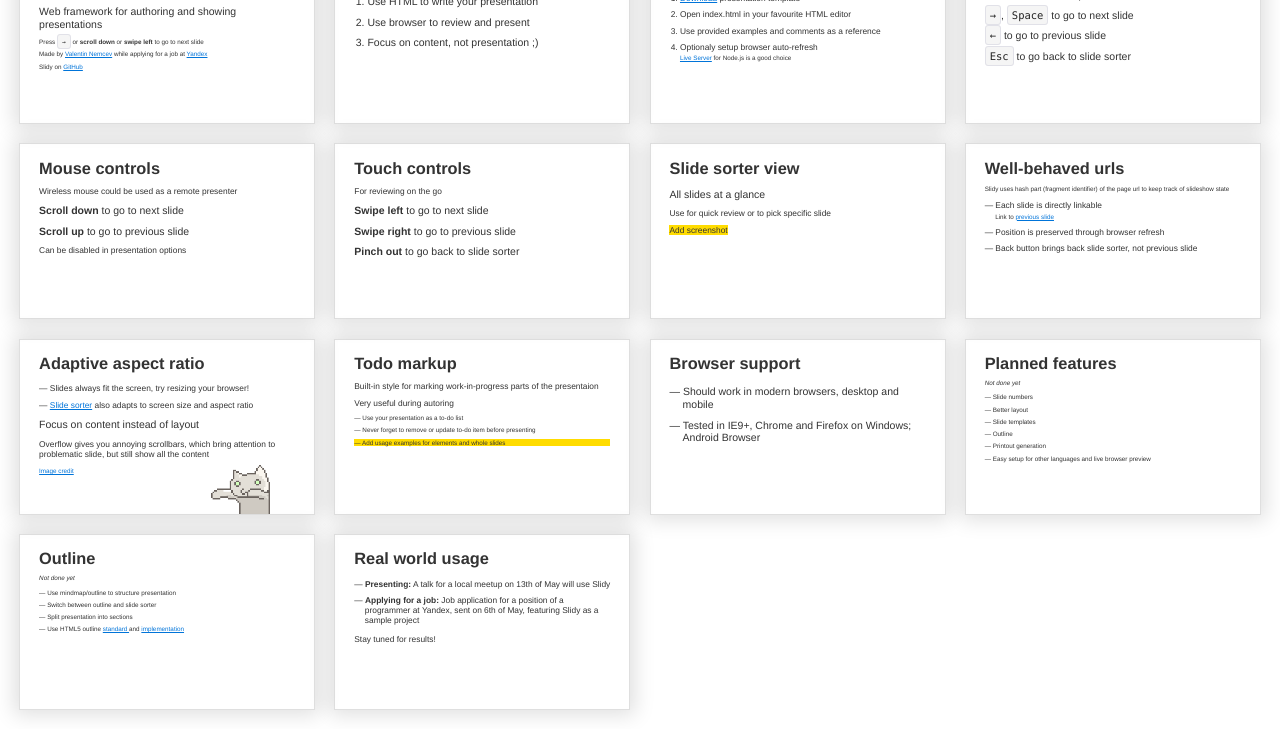
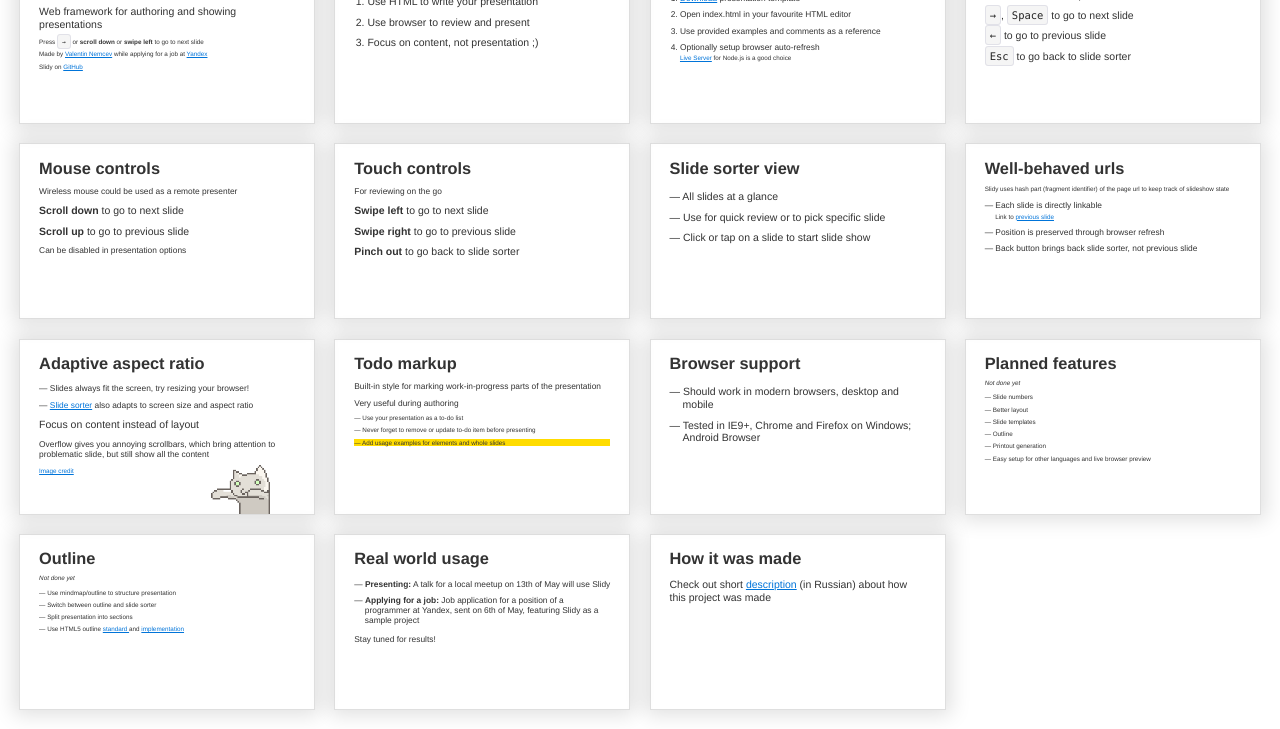
Before and after one commit to valentin-nemcev/slidy, a plain HTML site: page index.html in a window 1280 px wide. Shown: the part 71-800 px from the top of the page. Drawn offline with Linux system fonts and the light colour scheme.

Commit message:
Fix mistakes, add link about page

```diff
--- a/index.html
+++ b/index.html
@@ -52,7 +52,7 @@
           <li>Open index.html in your favourite HTML editor</li>
           <li>Use provided examples and comments as a reference</li>
           <li>
-            Optionaly setup browser auto-refresh<br/>
+            Optionally setup browser auto-refresh<br/>
             <small>
               <a href="https://github.com/tapio/live-server">Live Server</a>
               for Node.js is a good choice
@@ -83,9 +83,11 @@
       </section>
       <section class="slide">
         <h2>Slide sorter view</h2>
-        <p class="large">All slides at a glance</p>
-        <p>Use for quick review or to pick specific slide</p>
-        <span class="todo">Add screenshot</span>
+        <ul class="large">
+          <li>All slides at a glance</li>
+          <li>Use for quick review or to pick specific slide</li>
+          <li>Click or tap on a slide to start slide show</li>
+        </ul>
       </section>
       <section class="slide">
         <h2>Well-behaved urls</h2>
@@ -128,9 +130,9 @@
       <section class="slide">
         <h2>Todo markup</h2>
         <p>
-          Built-in style for marking work-in-progress parts of the presentaion
+          Built-in style for marking work-in-progress parts of the presentation
         </p>
-        <p>Very useful during autoring</p>
+        <p>Very useful during authoring</p>
         <ul class="small">
           <li>Use your presentation as a to-do list</li>
           <li>
@@ -194,6 +196,15 @@
         </ul>
         <p>Stay tuned for results!</p>
       </section>
+      <section class="slide">
+        <h2>How it was made</h2>
+        <p class="large">
+          Check out short
+          <a href="https://github.com/valentin-nemcev/slidy/blob/master/ABOUT.md">
+            description</a>
+          (in Russian) about how this project was made
+        </p>
+      </section>
     </section>
   </body>
 </html>
```
